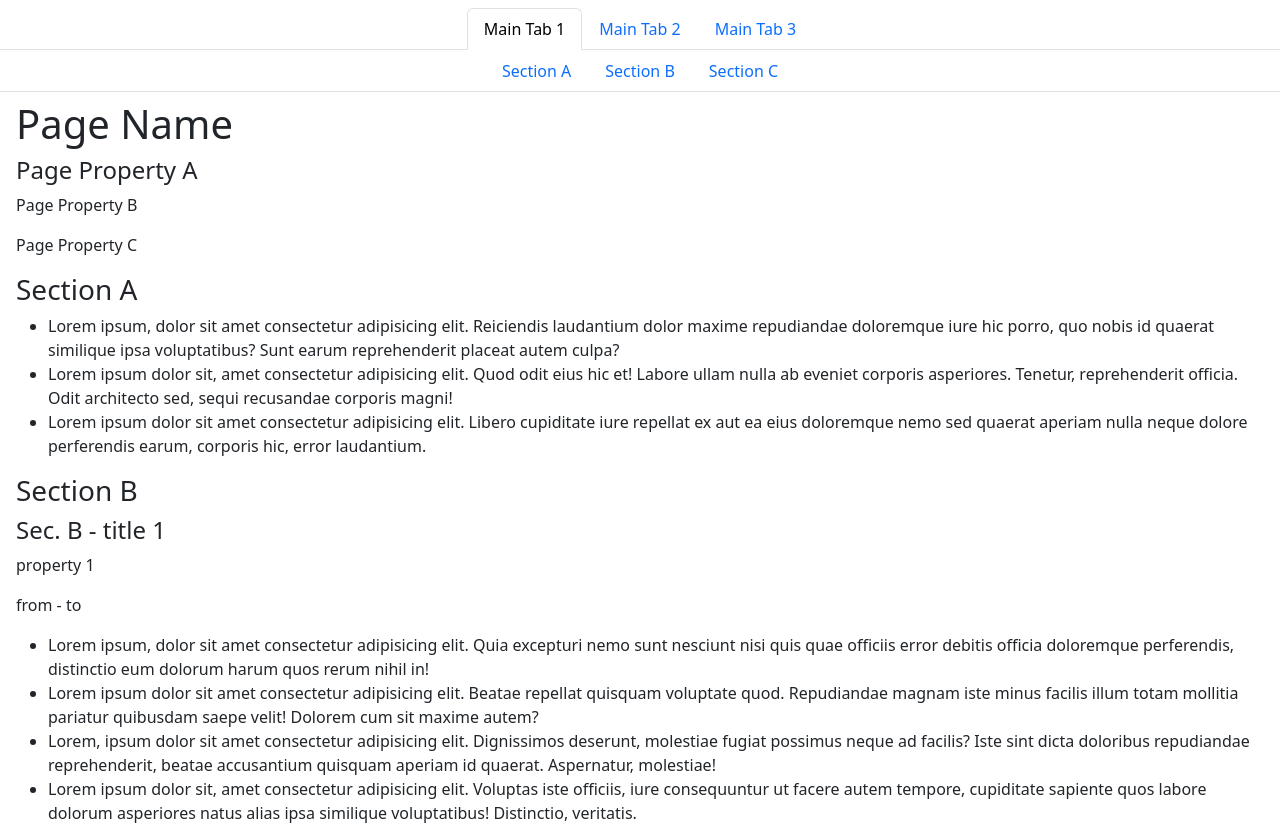
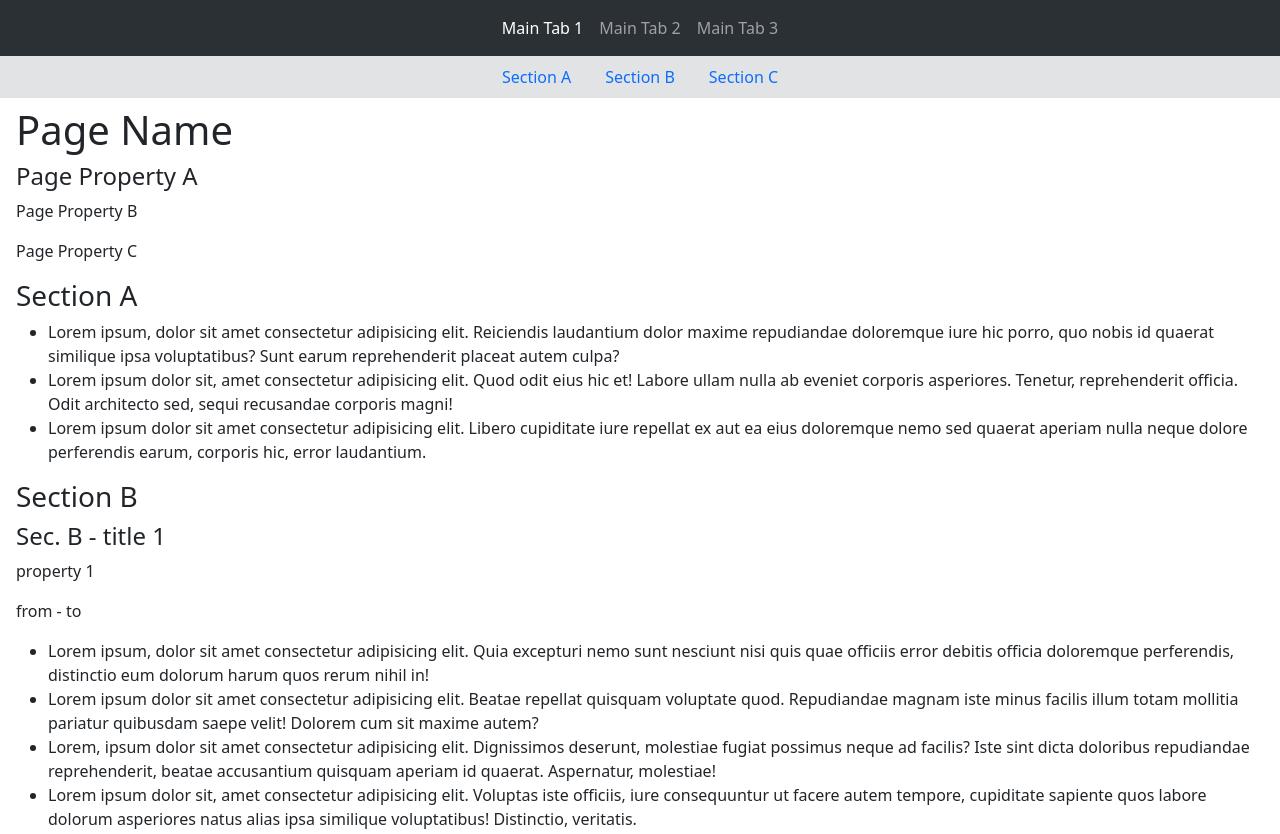
Before and after one commit to KungfoosianOrg/anthony-cloud-resume, a plain HTML site: page site/index2.html in a window 1280 px wide. Shown: the top 834 px of the page. Drawn offline with nearby package versions, Linux system fonts and the light colour scheme.

Commit message:
sticky nav

```diff
--- a/site/index2.css
+++ b/site/index2.css
@@ -2,3 +2,9 @@
     right: 1.15rem;
     bottom: .5rem;
 }
+
+.sticky {
+    position: fixed;
+    top: 0%;
+    width: 100%;
+}
--- a/site/index2.html
+++ b/site/index2.html
@@ -11,35 +11,28 @@
 <body class="">
     <div id="main-container" class="">
         <!-- Main nav -->
-        <nav class="pt-2">
-            <ul class="nav nav-tabs justify-content-center" id="mainNav" role="tablist">
-                <li class="nav-item">
-                    <a href="#tab1Id"
-                        class="nav-link active"
-                        data-bs-toggle="tab"
-                        aria-current="page"
-                        >Main Tab 1</a
-                    >
-                </li>
+        <nav class="navbar navbar-expand-md bg-body-tertiary" data-bs-theme="dark">
+            <div class="container-fluid justify-content-center">
+                <button class="navbar-toggler" type="button" data-bs-toggle="collapse" data-bs-target="#navbarNavDropdown" aria-controls="navbarNavDropdown" aria-expanded="false" aria-label="Toggle navigation">
+                    <span class="navbar-toggler-icon"></span>
+                </button>
 
-                <li class="nav-item" role="presentation">
-                    <a
-                        href="#tab2Id"
-                        class="nav-link"
-                        data-bs-toggle="tab"
-                        >Main Tab 2</a
-                    >
-                </li>
+                <div class="collapse navbar-collapse justify-content-center" id="navbarNavDropdown">
+                    <ul class="navbar-nav">
+                        <li class="nav-item text-center">
+                            <a class="nav-link active" aria-current="page" href="#">Main Tab 1</a>
+                        </li>
 
-                <li class="nav-item" role="presentation">
-                    <a
-                        href="#tab3Id"
-                        class="nav-link"
-                        data-bs-toggle="tab"
-                        >Main Tab 3</a
-                    >
-                </li>
-            </ul>
+                        <li class="nav-item text-center">
+                            <a class="nav-link" href="#">Main Tab 2</a>
+                        </li>
+
+                        <li class="nav-item text-center">
+                            <a class="nav-link" href="#">Main Tab 3</a>
+                        </li>
+                    </ul>
+                </div>
+            </div>
         </nav>
         <!-- End section -->
 
@@ -52,12 +45,11 @@
 
 
             <!-- Page nav -->
-            <nav>
-                <ul class="nav nav-tabs justify-content-center" id="pageNav" role="tablist">
+            <nav id="pageNav" class="bg-secondary-subtle">
+                <ul class="nav nav-tabs justify-content-center" role="tablist">
                     <li class="nav-item">
                         <a href="#sectionA"
                             class="nav-link"
-
                             >Section A</a
                         >
                     </li>
--- /dev/null
+++ b/site/script/index2.js
@@ -0,0 +1,68 @@
+console.log('hi')
+
+const backToTopBtn = document.getElementById('btn-backToTop');
+
+
+document.addEventListener('scroll', () => {
+    // shows the "back to top" button when user scroll past 250px
+    if (window.scrollY > 250) {
+        backToTopBtn.classList.remove('d-none');
+        backToTopBtn.classList.add('d-block');
+
+        return
+    }
+
+
+
+    // hides the "back to top" button
+    backToTopBtn.classList.remove('d-block');
+    backToTopBtn.classList.add('d-none');
+    return
+})
+
+
+backToTopBtn.addEventListener('click', () => {
+    window.scrollTo({
+        top: 0,
+        left: 0,
+        behavior: 'smooth'
+    })
+})
+
+// END SECTION
+
+
+// Sticky page nav when scrolled past
+const pageNav = document.getElementById('pageNav');
+
+const pageNavBounds = pageNav.getBoundingClientRect();
+
+const pageNavHeight = pageNavBounds.y;
+
+console.log(pageNavBounds);
+
+const contentContainer = document.getElementById('content-container');
+
+// console.log(window.getComputedStyle(contentContainer, null).getPropertyValue('padding-top'));
+
+document.addEventListener('scroll', () => {
+    let currentContentContainerPaddingTop = window.getComputedStyle(contentContainer, null).getPropertyValue('padding-top');
+
+    if (typeof(currentContentContainerPaddingTop) !== 'number') {
+        currentContentContainerPaddingTop = 0;
+    }
+
+    if ( window.scrollY >= pageNavHeight ) {
+        pageNav.classList.add('sticky');
+
+        // add top padding to content-container when sticky is enabled
+        contentContainer.setAttribute('style', `padding-top: ${currentContentContainerPaddingTop + pageNavHeight}px !important`)
+
+        return;
+    }
+
+
+    contentContainer.setAttribute('style', `padding-top: ${currentContentContainerPaddingTop - pageNavHeight}px !important`)
+    pageNav.classList.remove('sticky');
+    return;
+})
```
